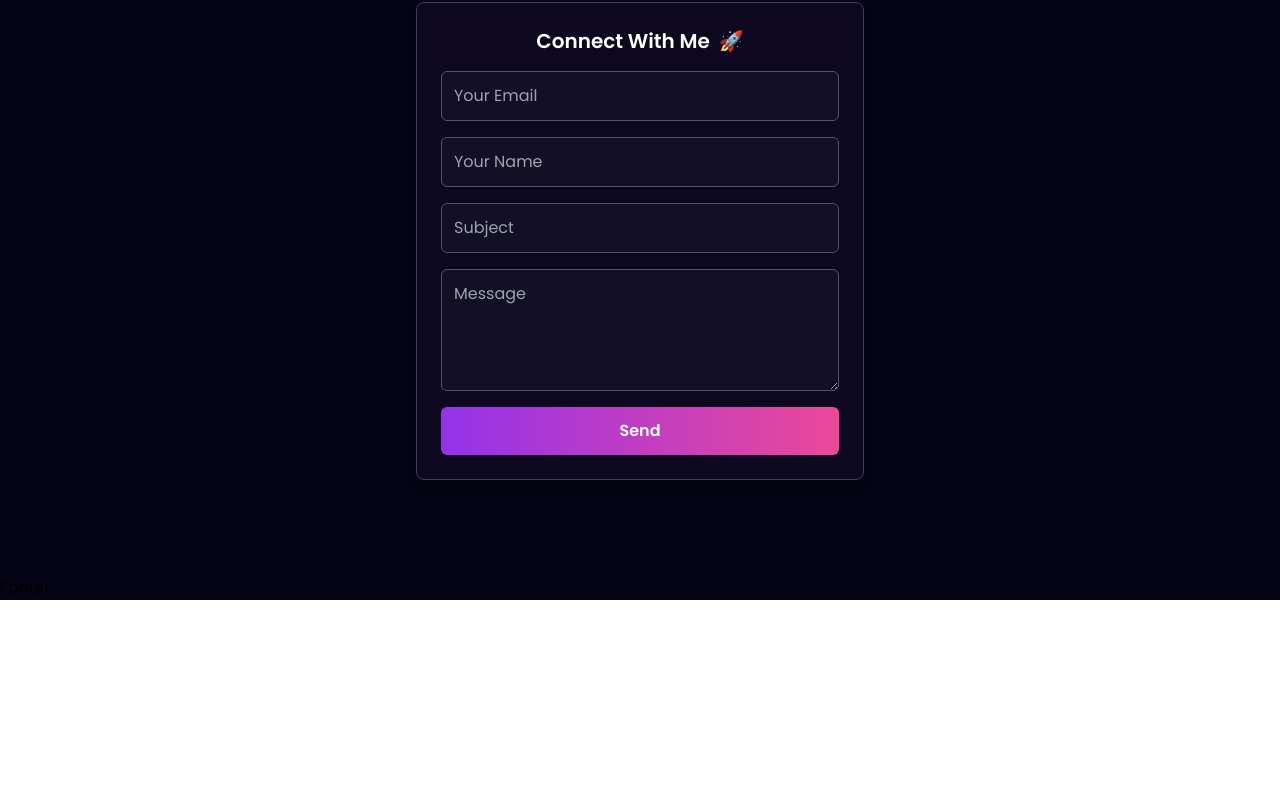
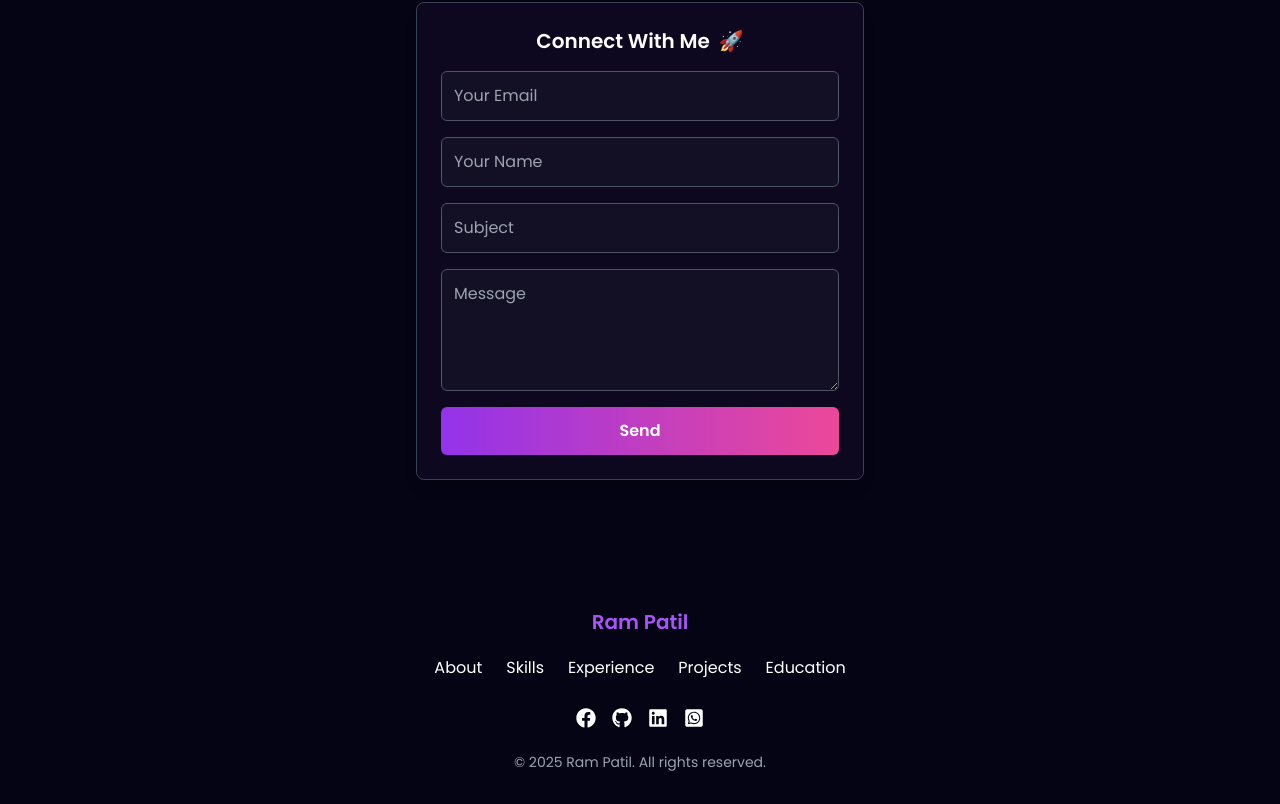
Before and after one commit to Ram-1418/Portfolio-1, a React (Vite) app in the folder my-Portfolio/: page / in a window 1280 px wide. Shown: the part 5703-6507 px from the top of the page. Before the commit the page ends 6303 px from the top, so only its background shows below. Built offline with nearby package versions, Linux system fonts and the light colour scheme; the HTML template or start-up script is replaced by a standard one.

Commit message:
feat: Implement Footer component with smooth scrolling and social media links

```diff
--- a/my-Portfolio/src/components/Footer/Footer.jsx
+++ b/my-Portfolio/src/components/Footer/Footer.jsx
@@ -1,9 +1,68 @@
-import React from 'react'
+import React from "react";
+import { FaFacebook, FaGithub , FaLinkedin, FaWhatsappSquare } from "react-icons/fa";
 
 const Footer = () => {
+  // Smooth scroll function
+  const handleScroll = (sectionId) => {
+    const section = document.getElementById(sectionId);
+    if (section) {
+      section.scrollIntoView({ behavior: "smooth" });
+    }
+  };
+
   return (
-    <div>Footer</div>
-  )
-}
+    <footer className="text-white py-8 px-[12vw] md:px-[7vw] lg:px-[20vw]">
+      <div className="container mx-auto text-center">
+        {/* Name / Logo */}
+        <h2 className="text-xl font-semibold text-purple-500">Ram Patil</h2>
 
-export default Footer
+        {/* Navigation Links - Responsive */}
+        <nav className="flex flex-wrap justify-center space-x-4 sm:space-x-6 mt-4">
+          {[
+            { name: "About", id: "about" },
+            { name: "Skills", id: "skills" },
+            { name: "Experience", id: "experience" },
+            { name: "Projects", id: "projects" },
+            { name: "Education", id: "education" },
+          ].map((item, index) => (
+            <button
+              key={index}
+              onClick={() => handleScroll(item.id)}
+              className="hover:text-purple-500 text-sm sm:text-base my-1"
+            >
+              {item.name}
+            </button>
+          ))}
+        </nav>
+
+        {/* Social Media Icons - Responsive */}
+        <div className="flex flex-wrap justify-center space-x-4 mt-6">
+          {[
+            { icon: <FaFacebook />, link: "https://www.facebook.com/rameshwar.patil.858563" },
+            { icon: <FaGithub  />, link: "https://github.com/Ram-1418" },
+            { icon: <FaLinkedin />, link: "https://www.linkedin.com/in/rampatil1418/" },
+            { icon: <FaWhatsappSquare />, link: "https://wa.me/+918010928057" },
+
+          ].map((item, index) => (
+            <a
+              key={index}
+              href={item.link}
+              target="_blank"
+              rel="noopener noreferrer"
+              className="text-xl hover:text-purple-500 transition-transform transform hover:scale-110"
+            >
+              {item.icon}
+            </a>
+          ))}
+        </div>
+
+        {/* Copyright Text */}
+        <p className="text-sm text-gray-400 mt-6">
+          © 2025 Ram Patil. All rights reserved.
+        </p>
+      </div>
+    </footer>
+  );
+};
+
+export default Footer;
```
